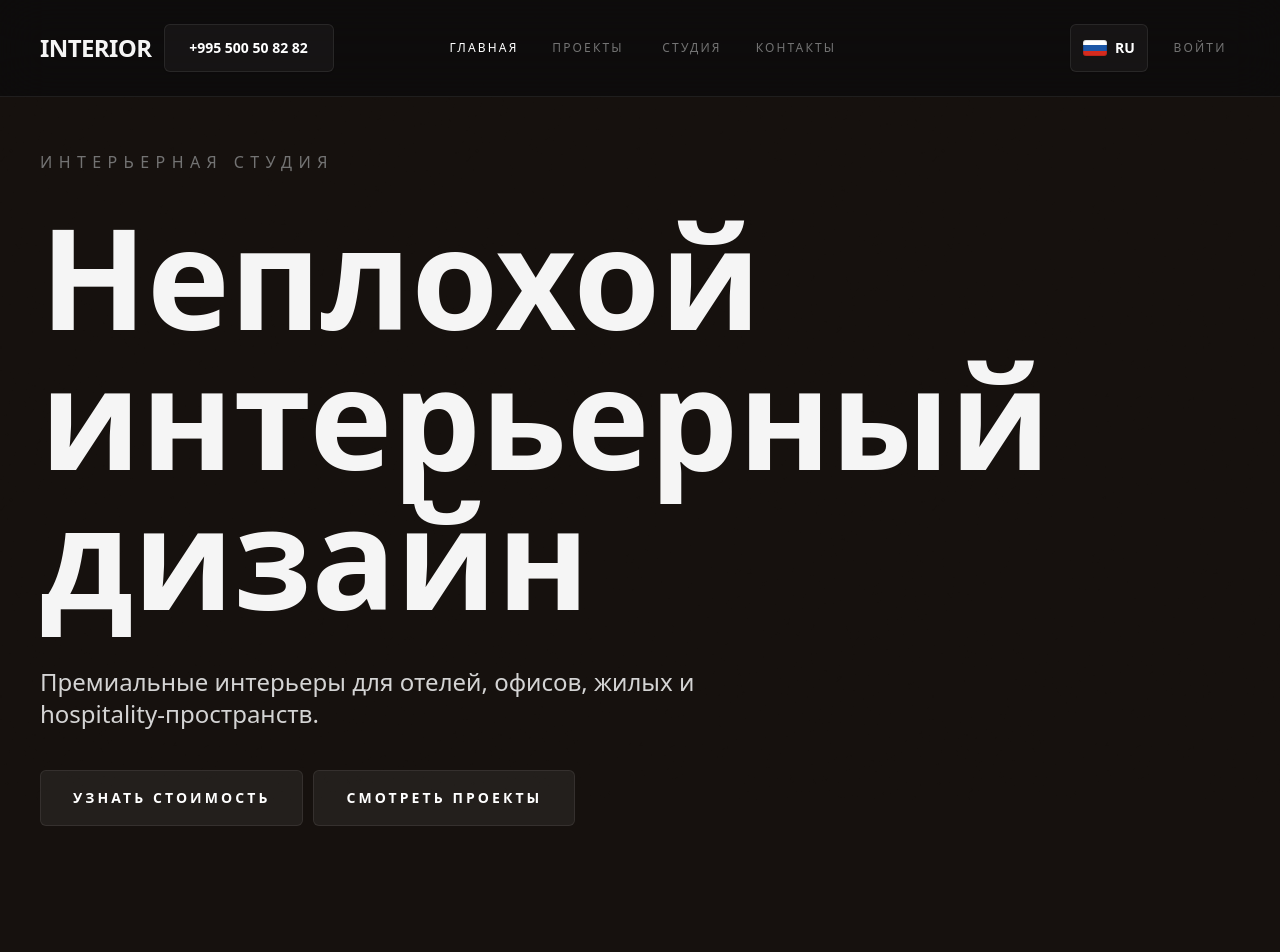
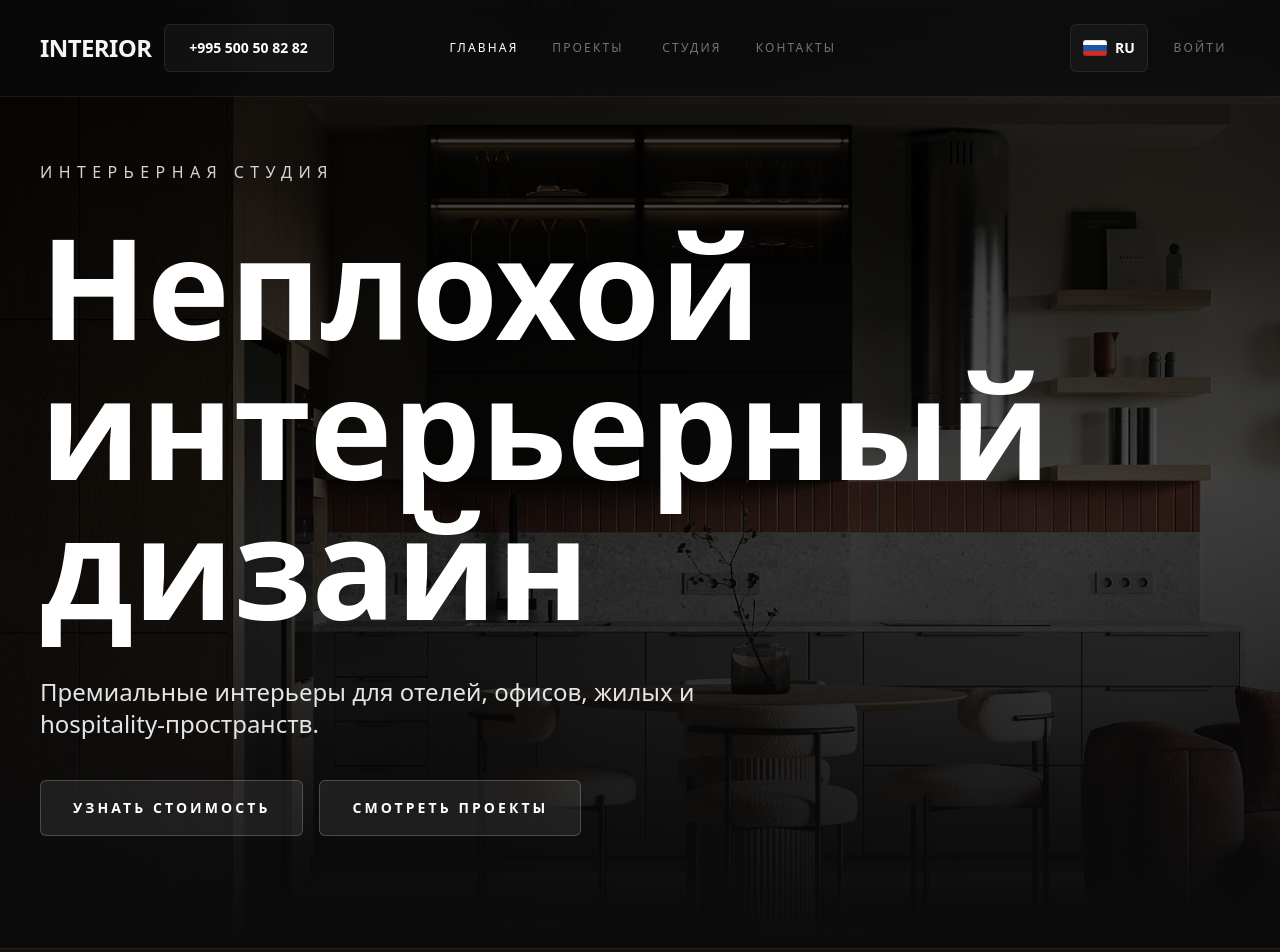
Before and after one commit to DmitryZhigar/Interior-studio, a Nuxt app: page / in a window 1280 px wide. Shown: the top 952 px of the page. Built offline with nearby package versions, Linux system fonts and the light colour scheme.

Commit message:
changed main page, added background image

```diff
--- a/app/pages/index.vue
+++ b/app/pages/index.vue
@@ -74,29 +74,40 @@ onBeforeUnmount(() => {
 </script>
 
 <template>
-  <div class="max-w-7xl mx-auto">
+  <div>
     <section
       ref="heroRef"
-      class="min-h-[90vh] flex flex-col justify-center"
+      class="relative -mx-4 -mt-32 min-h-screen overflow-hidden border-b border-[var(--border-color)] lg:-mx-10"
     >
-      <p class="uppercase tracking-[0.4em] text-neutral-500 mb-8">
+      <img
+        src="/images/home-interior-hero.jpg"
+        alt=""
+        class="absolute inset-0 h-full w-full object-cover"
+      />
+
+      <div class="absolute inset-0 bg-black/55" />
+      <div class="absolute inset-0 bg-gradient-to-b from-black/55 via-black/25 to-[#0b0b0c]" />
+
+      <div class="relative z-10 mx-auto flex min-h-screen w-full max-w-7xl flex-col justify-end px-6 pb-20 pt-40 lg:px-10 lg:pb-28">
+        <p class="mb-8 uppercase tracking-[0.4em] text-neutral-300">
           {{ t('home.eyebrow') }}
         </p>
 
-      <h1 class="text-6xl md:text-8xl lg:text-[140px] font-black leading-[0.9] mb-10">
+        <h1 class="mb-10 text-6xl font-black leading-[0.9] text-white md:text-8xl lg:text-[140px]">
           {{ t('home.titleLine1') }}<br />
           {{ t('home.titleLine2') }}<br />
           {{ t('home.titleLine3') }}
         </h1>
 
         <div class="max-w-2xl">
-        <p class="text-xl md:text-2xl text-neutral-300 leading-relaxed mb-10">
+          <p class="mb-10 text-xl leading-relaxed text-neutral-200 md:text-2xl">
             {{ t('home.intro') }}
           </p>
 
+          <div class="flex flex-wrap gap-3 sm:gap-4">
             <button
               type="button"
-          class="inline-flex h-14 items-center justify-center rounded-md border border-[var(--border-color)] bg-white/[0.06] px-8 text-sm font-bold uppercase tracking-[0.22em] text-white transition hover:border-white/20 hover:bg-white/[0.12]"
+              class="inline-flex h-14 items-center justify-center rounded-md border border-white/20 bg-white/[0.08] px-8 text-sm font-bold uppercase tracking-[0.22em] text-white transition hover:border-white/30 hover:bg-white/[0.16]"
               @click="openEstimate"
             >
               {{ t('home.estimateCta') }}
@@ -104,11 +115,12 @@ onBeforeUnmount(() => {
 
             <NuxtLink
               to="/projects"
-          style="margin-left: 10px;"
-          class="inline-flex h-14 items-center justify-center rounded-md border border-[var(--border-color)] bg-white/[0.06] px-8 text-sm font-bold uppercase tracking-[0.22em] text-white transition hover:border-white/20 hover:bg-white/[0.12]"
+              class="inline-flex h-14 items-center justify-center rounded-md border border-white/20 bg-white/[0.08] px-8 text-sm font-bold uppercase tracking-[0.22em] text-white transition hover:border-white/30 hover:bg-white/[0.16]"
             >
               {{ t('home.cta') }}
             </NuxtLink>
+          </div>
+        </div>
       </div>
     </section>
 
```
Also changed, not shown: public/images/home-interior-hero.jpg (added). Lines whose indentation alone changed are shown as unchanged.
